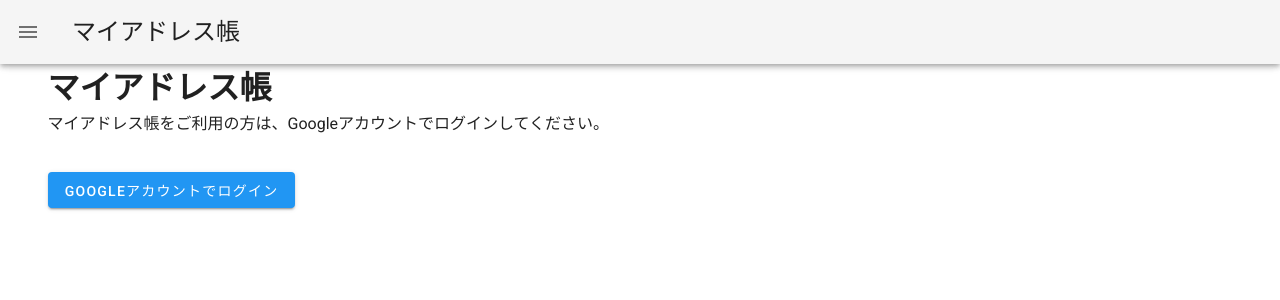
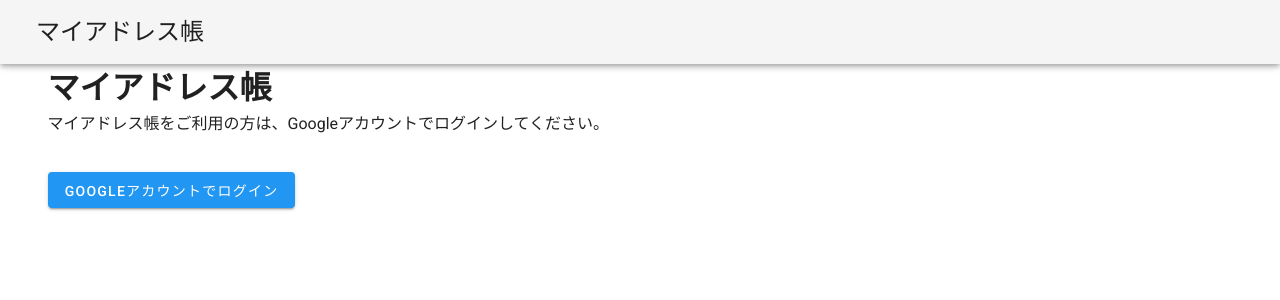
Before and after one commit to reona5/address-book-app, a Vue app: page / in a window 1280 px wide. Shown: the top 300 px of the page. Built offline with nearby package versions, Linux system fonts and the light colour scheme; no server answers.

Commit message:
feat: ルート制御

```diff
--- a/src/App.vue
+++ b/src/App.vue
@@ -1,7 +1,7 @@
 <template>
   <v-app>
     <v-app-bar app>
-      <v-app-bar-nav-icon @click="toggleSideMenu"></v-app-bar-nav-icon>
+      <v-app-bar-nav-icon v-show="$store.state.login_user" @click="toggleSideMenu"></v-app-bar-nav-icon>
       <v-toolbar-title class="headline text-uppercase">
         <span>マイアドレス帳</span>
       </v-toolbar-title>
@@ -32,8 +32,10 @@ export default {
     firebase.auth().onAuthStateChanged(user => {
       if (user) {
         this.setLoginUser(user)
+        if (this.$router.currentRoute.name === 'home') this.$router.push({ name: 'addresses' })
       } else {
         this.deleteLoginUser()
+        this.$router.push({ name: 'home' })
       }
     })
   },
--- a/src/components/SideNav.vue
+++ b/src/components/SideNav.vue
@@ -36,7 +36,6 @@ export default {
   data () {
     return {
       items: [
-        { title: 'ホーム', icon: 'home', link: { name: 'home' } },
         { title: '連絡先一覧', icon: 'list', link: { name: 'addresses' } }
       ]
     }
```
